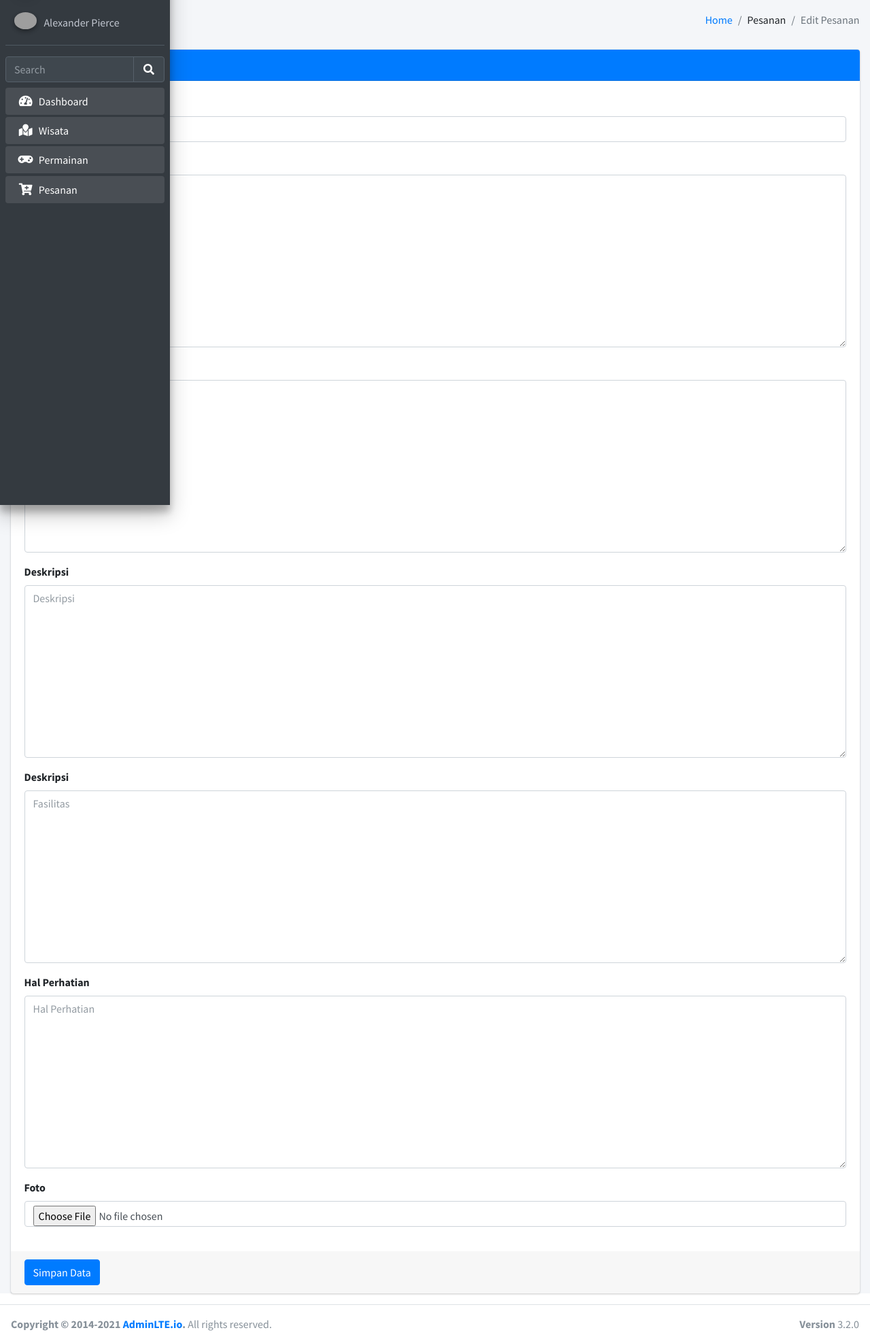
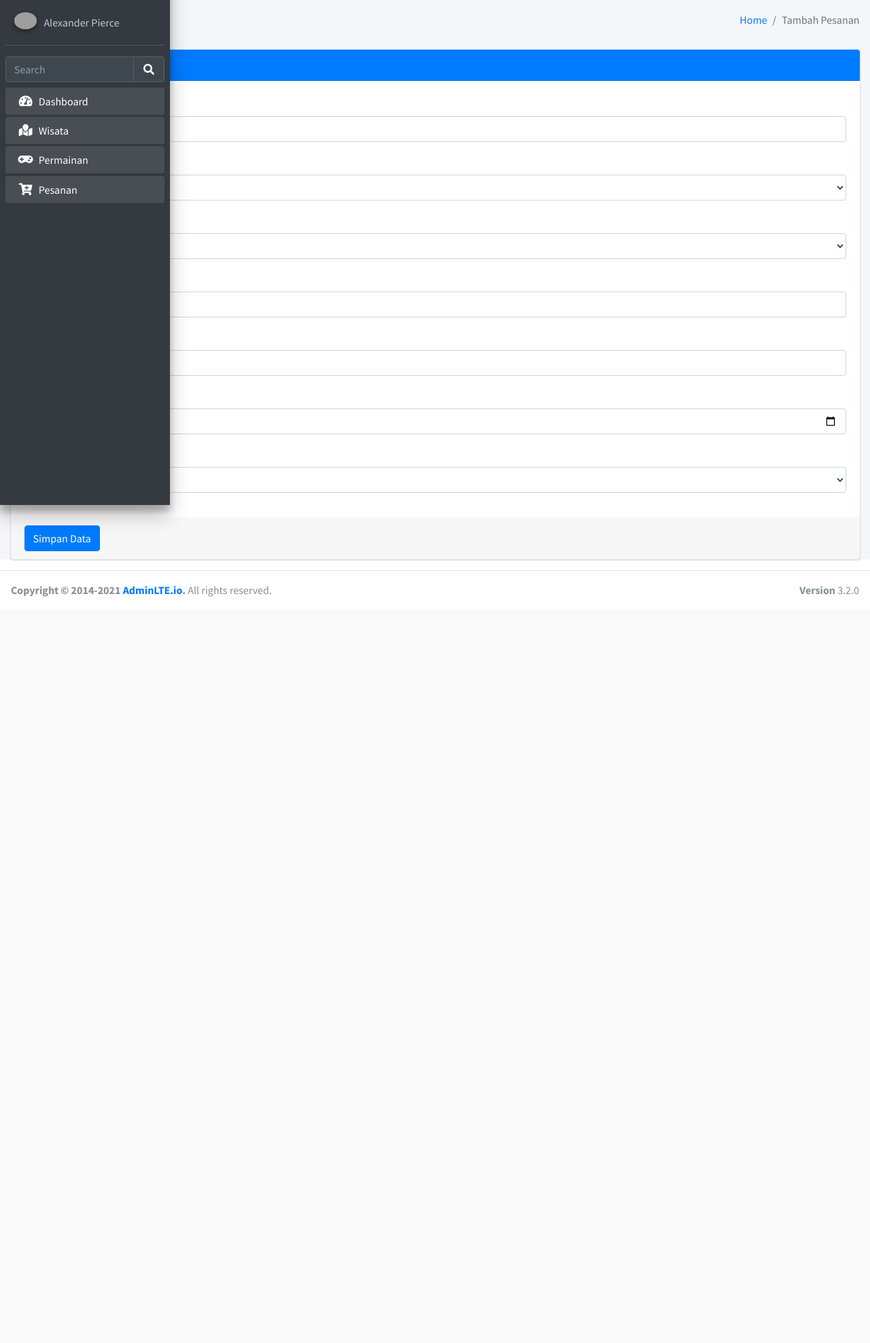
Before and after one commit to ngeline/destinasi_ticketing, a PHP site: page /admin/pesanan/edit-pesanan.php?id=1 in a window 1280 px wide. Shown: the part 57-2033 px from the top of the page at 68% size. After the commit the page ends 953 px from the top, so only its background shows below. Run offline with PHP 8.4, Linux system fonts and the light colour scheme; the visitor is signed in with stand-in values (Sample User, id 1); data that the repository does not hold is empty; some libraries are stand-ins or nearby versions; grey boxes are pictures that could not be loaded.

Commit message:
edit pesanan

```diff
--- a/admin/layouts/sidebar.php
+++ b/admin/layouts/sidebar.php
@@ -4,11 +4,11 @@
     <?php
       if(isset($_GET["pesanan"]) || isset($_GET["wisata"]) || isset($_GET["permainan"])){
     ?>
-    <!-- <img class="animation__shake" src="../../assets/server/img/AdminLTELogo.png" alt="AdminLTELogo" height="60" width="60"> -->
+    <img class="animation__shake" src="../../assets/server/img/AdminLTELogo.png" alt="AdminLTELogo" height="60" width="60">
     <?php
       }else{
     ?>
-    <!-- <img class="animation__shake" src="../assets/server/img/AdminLTELogo.png" alt="AdminLTELogo" height="60" width="60"> -->
+    <img class="animation__shake" src="../assets/server/img/AdminLTELogo.png" alt="AdminLTELogo" height="60" width="60">
     <?php
       }
     ?>
--- a/admin/pesanan/edit-pesanan.php
+++ b/admin/pesanan/edit-pesanan.php
@@ -6,6 +6,19 @@
   if (!isset($_SESSION['login']) || $_SESSION['level'] != "admin") {
     header("Location:".$base_url.'/admin/login.php');
   }
+
+  $id = $_GET["id"];
+
+  $wisata = mysqli_query($connection, "SELECT id, nama_wisata FROM wisata");
+  $permainan = mysqli_query($connection, "SELECT id, nama_permainan FROM permainan");
+  $pesanan = mysqli_query($connection, "SELECT ps.*, u.name, w.nama_wisata, p.nama_permainan, p.harga
+                        FROM pesanan ps, users u, wisata w, permainan p
+                        WHERE ps.user_id = u.id
+                        AND ps.wisata_id = w.id
+                        AND ps.permainan_id = p.id
+                        AND ps.id = '$id'
+                        ");
+  $pesanan = mysqli_fetch_assoc($pesanan);
 
   include('../layouts/header.php');
   include('../layouts/navbar.php');
@@ -18,13 +31,12 @@
       <div class="container-fluid">
         <div class="row mb-2">
           <div class="col-sm-6">
-            <h1 class="m-0">Pesanan</h1>
+            <h1 class="m-0">Tambah Pesanan</h1>
           </div><!-- /.col -->
           <div class="col-sm-6">
             <ol class="breadcrumb float-sm-right">
               <li class="breadcrumb-item"><a href="dashboard.php?dashboard">Home</a></li>
-              <li class="breadcrumb-item">Pesanan</li>
-              <li class="breadcrumb-item active">Edit Pesanan</li>
+              <li class="breadcrumb-item active">Tambah Pesanan</li>
             </ol>
           </div><!-- /.col -->
         </div><!-- /.row -->
@@ -39,41 +51,65 @@
                 </div>
                 <!-- /.card-header -->
                 <!-- form start -->
-                <form>
+                <form action="<?= $base_url.'/controllers/Pesanan/EditPesanan.php?id='.$id ?>" method="POST" enctype="multipart/form-data" id="form-insert">
                     <div class="card-body">
                         <div class="form-group">
-                            <label for="nama_wisata">Nama Wisata</label>
-                            <input type="text" class="form-control" id="nama_wisata" placeholder="Nama Wisata">
+                            <label for="name">Nama Pengunjung</label>
+                            <input type="text" class="form-control" id="name" name="name" placeholder="Nama Pengunjung" value="<?= $pesanan["name"] ?>">
+                        </div>
+                        <div class="form-group">
+                            <label for="wisata_id">Nama Wisata</label>
+                            <select name="wisata_id" id="wisata_id" class="form-control">
+                                <option value="" selected disabled>===== Pilih Wisata =====</option>
+                                <?php if(!is_null($wisata)){
+                                    foreach($wisata as $data){
+                                  ?>
+                                <option value="<?= $data["id"] ?>" <?php if($pesanan['wisata_id'] == $data['id']){ ?> selected <?php } ?>><?= $data["nama_wisata"] ?></option>
+                                <?php
+                                    }
+                                  }
+                                ?>
+                            </select>
+                        </div>
+                        <div class="form-group">
+                            <label for="permainan_id">Nama Permainan</label>
+                            <select name="permainan_id" id="permainan_id" class="form-control">
+                                <option value="" selected disabled>===== Pilih Permainan =====</option>
+                                <?php if(!is_null($permainan)){
+                                    foreach($permainan as $dt){
+                                  ?>
+                                <option value="<?= $dt["id"] ?>" <?php if($pesanan['permainan_id'] == $dt['id']){ ?> selected <?php } ?>><?= $dt["nama_permainan"] ?></option>
+                                <?php
+                                    }
+                                  }
+                                ?>
+                            </select>
                         </div>
                         <div class="form-group">
                             <label for="Harga">Harga</label>
-                            <textarea name="harga" id="harga" cols="30" rows="10" placeholder="Harga" class="form-control"></textarea>
+                            <input type="number" name="harga" class="form-control" id="harga" placeholder="Harga" value="<?= $pesanan["harga"] ?>">
                         </div>
                         <div class="form-group">
-                            <label for="alamat">Alamat</label>
-                            <textarea name="alamat" id="alamat" cols="30" rows="10" placeholder="Alamat" class="form-control"></textarea>
+                            <label for="jumlah_orang">Jumlah Orang Pengikut</label>
+                            <input type="number" name="jumlah_orang" class="form-control" id="jumlah_orang" placeholder="Jumlah Orang" value="<?= $pesanan["jumlah_orang"] ?>">
                         </div>
                         <div class="form-group">
-                            <label for="deskripsi">Deskripsi</label>
-                            <textarea name="deskripsi" id="deskripsi" cols="30" rows="10" placeholder="Deskripsi" class="form-control"></textarea>
+                            <label for="tanggal_wisata">Tanggal Wisata</label>
+                            <input type="date" name="tanggal_wisata" class="form-control" id="tanggal_wisata" placeholder="Tanggal Wisata" value="<?= $pesanan["tanggal_wisata"] ?>">
                         </div>
                         <div class="form-group">
-                            <label for="fasilitas">Deskripsi</label>
-                            <textarea name="fasilitas" id="fasilitas" cols="30" rows="10" placeholder="Fasilitas" class="form-control"></textarea>
-                        </div>
-                        <div class="form-group">
-                            <label for="hal_perhatian">Hal Perhatian</label>
-                            <textarea name="hal_perhatian" id="hal_perhatian" cols="30" rows="10" placeholder="Hal Perhatian" class="form-control"></textarea>
-                        </div>
-                        <div class="form-group">
-                            <label for="nama_file">Foto</label>
-                            <input type="file" class="form-control" id="nama_file" placeholder="Nama Wisata">
+                          <label for="status_pesanan">Status Pesanan</label>
+                          <select name="status_pesanan" id="status_pesanan" class="form-control">
+                            <option value="" selected disabled> === Pilih Status Pesanan === </option>
+                            <option value="1" <?php if($pesanan['status_pesanan'] == 1){ ?> selected <?php } ?>>Sudah Dibayar</option>
+                            <option value="0" <?php if($pesanan['status_pesanan'] == 0){ ?> selected <?php } ?>>Belum Dibayar</option>
+                          </select>
                         </div>
                     </div>
                     <!-- /.card-body -->
 
                     <div class="card-footer">
-                        <button type="submit" class="btn btn-primary">Simpan Data</button>
+                        <button type="submit" class="btn btn-primary" name="simpan">Simpan Data</button>
                     </div>
                 </form>
             </div>
@@ -81,4 +117,6 @@
     </div>
 </div>
 
+
+
 <?php include('../Layouts/footer.php') ?>
--- a/admin/pesanan/tambah-pesanan.php
+++ b/admin/pesanan/tambah-pesanan.php
@@ -92,7 +92,7 @@
                           <select name="status_pesanan" id="status_pesanan" class="form-control">
                             <option value="" selected disabled> === Pilih Status Pesanan === </option>
                             <option value="1">Sudah Dibayar</option>
-                            <option value="0">Belum Dibaya</option>
+                            <option value="0">Belum Dibayar</option>
                           </select>
                         </div>
                     </div>
```
Also changed, not shown: controllers/Pesanan/EditPesanan.php (+54 -0 lines).
